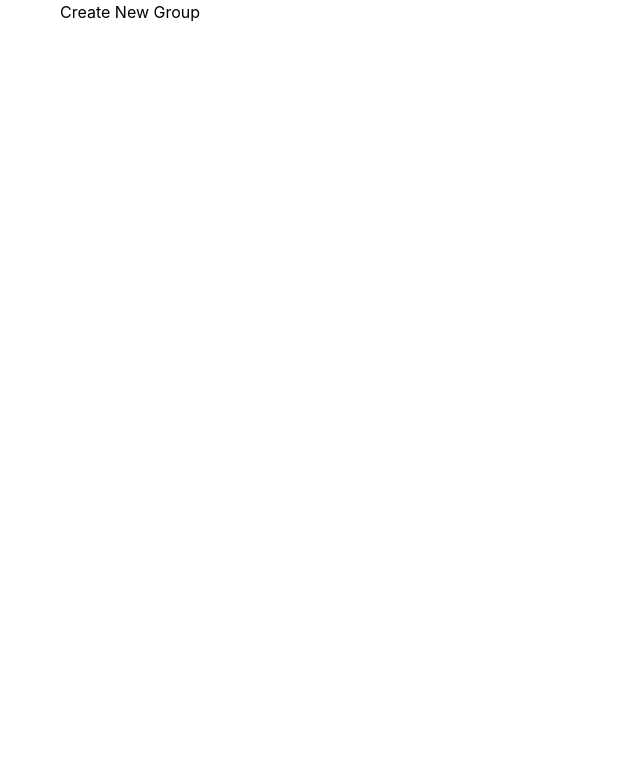
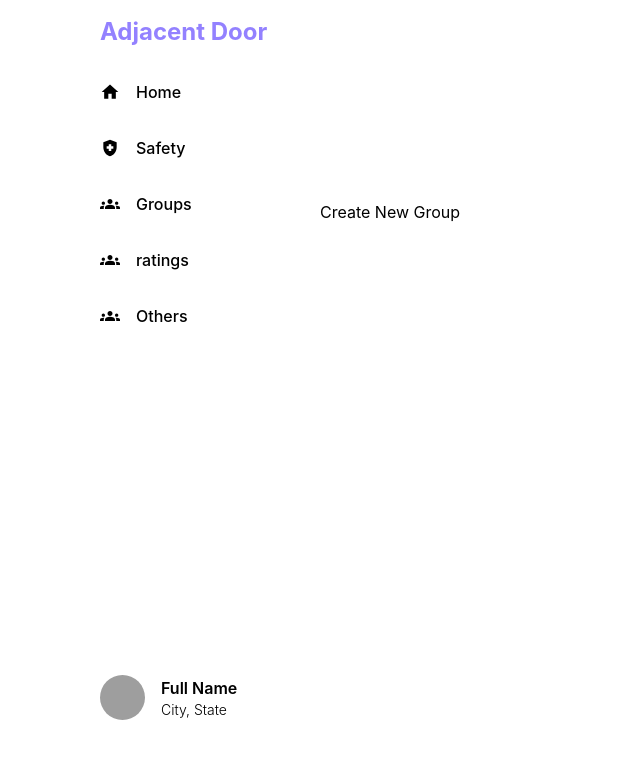
Before and after one commit to BlueOceanHRLAX48/AdjacentDoor, a React (Create React App) app: page /groups in a window 1280 px wide. Before the commit this address had no page. Shown: the top 758 px of the page, without its empty margins (0-640 px from the left). Built offline with nearby package versions, Linux system fonts and the light colour scheme; no server answers; grey boxes are pictures that could not be loaded.

Commit message:
base functionality for creategroup implemented

```diff
--- a/src/App.js
+++ b/src/App.js
@@ -3,7 +3,6 @@ import Home from './Home';
 import Login from './Login';
 import MyProfile from './MyProfile';
 import Groups from './Groups/Groups';
-
 
 function App() {
   return (
@@ -12,9 +11,8 @@ function App() {
         <Route path='/' element={<Home />} />
         <Route path='/login' element={<Login />} />
         <Route path='/my-profile' element={<MyProfile />} />
+        <Route path='/groups' element={<Groups />} />
       </Routes>
-
-      <Groups />{/* Temporary locaiton to test Groups */}
     </BrowserRouter>
   );
 }
--- a/src/Groups/MakeGroup.js
+++ b/src/Groups/MakeGroup.js
@@ -1,6 +1,8 @@
 import React, { useState, useEffect } from 'react';
 import { Modal, Box, Button, TextField, Typography, Radio, RadioGroup, FormControlLabel, FormControl, FormLabel } from'@mui/material';
 import axios from 'axios';
+import LeftBar from '../LeftBar';
+import { Link } from 'react-router-dom';
 
 function MakeGroup (props) {
   const [open, setOpen] = useState(false);
@@ -10,11 +12,24 @@ function MakeGroup (props) {
   const [groupName, setGname] = useState('');
   const [description, setDescription] = useState('');
   const [coordinates, setCoordinates] = useState([null, null]); // lng lat
+  const [place, setPlace] = useState('');
   const [city, setCity] = useState('');
   const [zip, setZip] = useState(null);
   const [privacy, setPrivacy] = useState('public');
   const [local, setLocal] = useState('global');
   const [photo, setPhoto] = useState('');
+
+  useEffect(() => {
+    navigator.geolocation.getCurrentPosition(position => {
+      setCoordinates([position.coords.longitude, position.coords.latitude])
+      axios.get(`https://api.mapbox.com/geocoding/v5/mapbox.places/${position.coords.longitude},${position.coords.latitude}.json?access_token=pk.eyJ1IjoiZGtzOTk0NTUiLCJhIjoiY2t6MGU0eG9iMDk3dzJ3cWZqd2t3eWFoYiJ9.y7P9NQjeplt8JiSmTxDkdQ`)
+      .then((results) => {
+        setPlace(results.data.features[1].place_name);
+        setCity(results.data.features[2].text);
+        setZip(results.data.features[1].text);
+      })
+    })
+  }, [city, zip])
 
   const modalStyle = {
     display: 'flex',
@@ -27,6 +42,10 @@ function MakeGroup (props) {
     border: '2px solid $000',
     boxShadow: 24,
     p: 4
+  }
+
+  const fakeAxiosPost = () => {
+    console.log('POSTING, ', groupName, description, coordinates, city, zip, privacy, local, photo);
   }
 
   const renderSlide = (slide) => {
@@ -50,28 +69,19 @@ function MakeGroup (props) {
           }}></TextField>
           <Typography>Please give us a brief description of your group</Typography>
           <Button onClick={() => {
-            navigator.geolocation.getCurrentPosition(position => {
-              setCoordinates([position.coords.longitude, position.coords.latitude]) //dummy data
-              axios.get(`https://api.mapbox.com/geocoding/v5/mapbox.places/${position.coords.longitude},${position.coords.latitude}.json?access_token=pk.eyJ1IjoiZGtzOTk0NTUiLCJhIjoiY2t6MGU0eG9iMDk3dzJ3cWZqd2t3eWFoYiJ9.y7P9NQjeplt8JiSmTxDkdQ`)
-              .then((results) => {
-                setCity(results.data.features[2].text);
-                setZip(results.data.features[1].text);
-              })
-            })
             setSlide('p3');
           }}>NEXT</Button>
         </div>;
       case 'p3':
         return <div>
           <Typography variant="h6" component="h2">Group Location</Typography>
-
+          <Typography>Your group will be based in {place}.</Typography>
           <Button onClick={() => {
             setSlide('p4');
           }}>NEXT</Button>
         </div>;
       case 'p4':
         return <div>
-          {/* <Typography variant="h6" component="h2">Privacy</Typography> */}
           <FormControl>
             <FormLabel id="local-or-global-radios">Settings</FormLabel>
             <RadioGroup
@@ -109,7 +119,8 @@ function MakeGroup (props) {
           <Typography variant="h6" component="h2">Choose a Photo</Typography>
           {/* PHOTO FUNCTIONALITY */}
           <Button onClick={() => {
-              //MAKE THE GROUP
+              fakeAxiosPost();
+              handleClose();
           }}>CREATE</Button>
         </div>
       default:
@@ -118,7 +129,8 @@ function MakeGroup (props) {
   }
 
   return <div className="">
-    <button onClick={handleOpen}>Create New Group</button>
+    <LeftBar />
+    <button style={modalStyle} onClick={handleOpen}>Create New Group</button> {/* Create New Group button placeholder */}
     <Modal
       open={open}
       onClose={() => {
```
